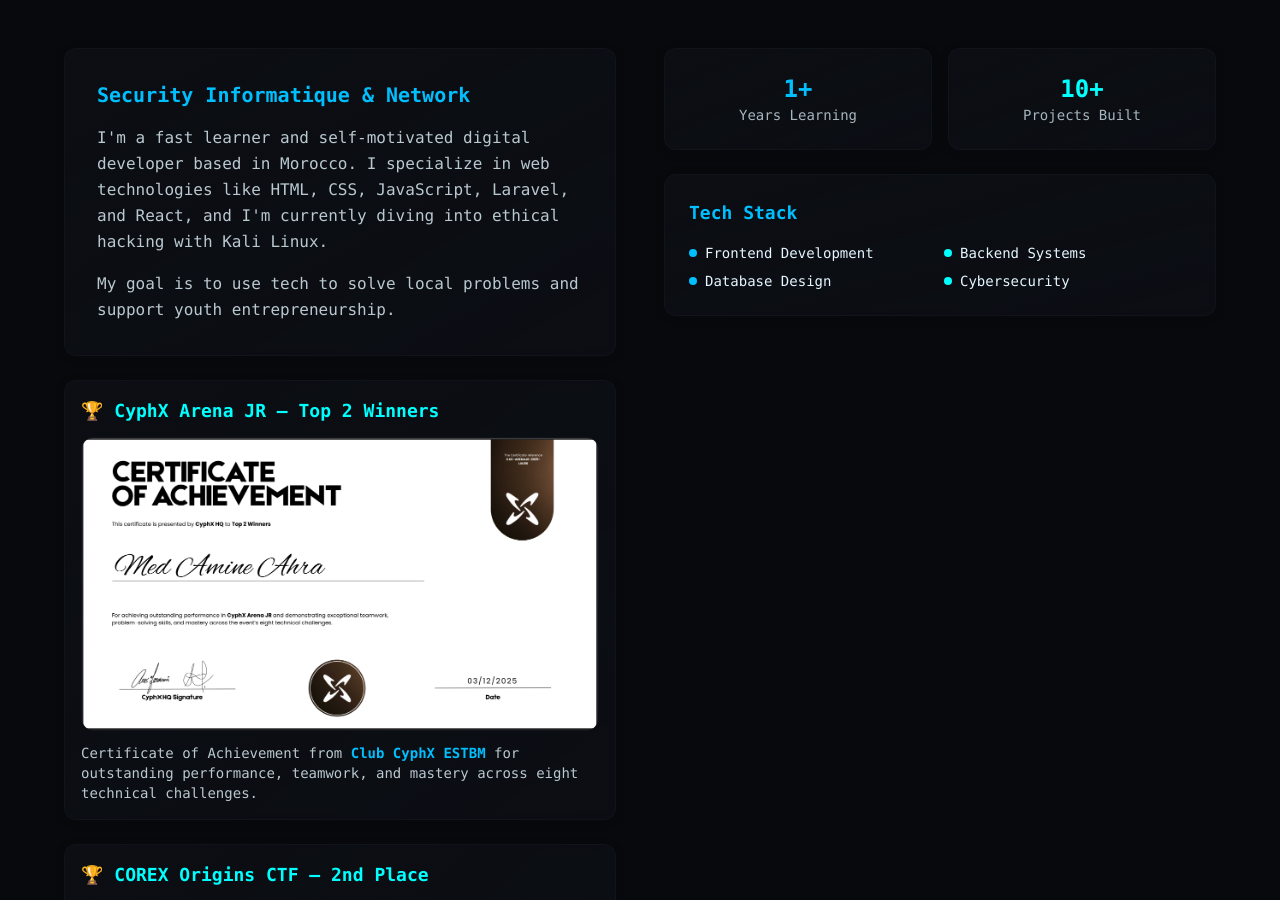
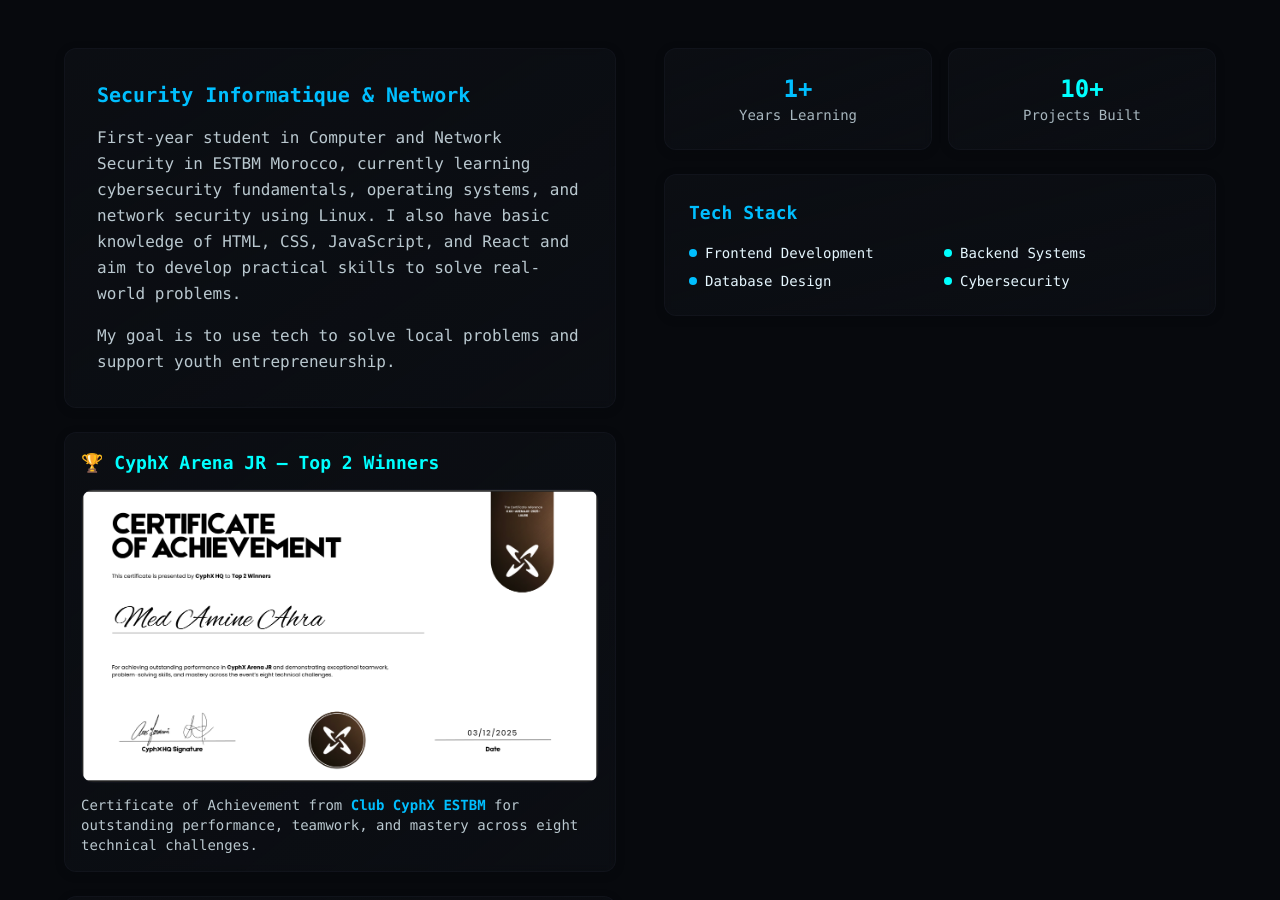
Before and after one commit to AmineDevSec/cyber-dev-folio-8f76b02e, a React (Vite) app: page / in a window 1280 px wide. Shown: the part 940-1840 px from the top of the page. Built offline with nearby package versions, Linux system fonts and the light colour scheme.

Commit message:
Changes
Co-authored-by: AmineDevSec <200137655+AmineDevSec@users.noreply.github.com>

```diff
--- a/src/components/About.tsx
+++ b/src/components/About.tsx
@@ -22,9 +22,7 @@ const About = () => {
                 Security Informatique & Network
               </h3>
               <p className="cyber-text mb-4">
-                I'm a fast learner and self-motivated digital developer based in Morocco.
-                I specialize in web technologies like HTML, CSS, JavaScript, Laravel, and React,
-                and I'm currently diving into ethical hacking with Kali Linux.
+                First-year student in Computer and Network Security in ESTBM Morocco, currently learning cybersecurity fundamentals, operating systems, and network security using Linux. I also have basic knowledge of HTML, CSS, JavaScript, and React and aim to develop practical skills to solve real-world problems.
               </p>
               <p className="cyber-text">
                 My goal is to use tech to solve local problems and support youth entrepreneurship.
```
